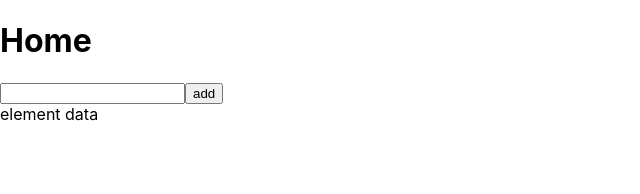
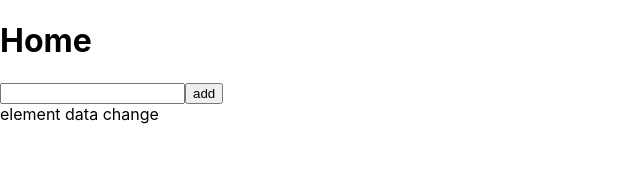
Before and after one commit to thirupathi210/Thirupathi, a React (Create React App) app: page /home in a window 1280 px wide. Shown: the top 194 px of the page, without its empty margins (0-640 px from the left). Built offline with nearby package versions, Linux system fonts and the light colour scheme.

Commit message:
upadates

```diff
--- a/src/Second.js
+++ b/src/Second.js
@@ -8,7 +8,7 @@ const Second=({todos,deleteHandler})=>{
             <h2 key={index}>{todo} &nbsp;<button onClick={()=>deleteHandler(index)}>Delete</button></h2>
         </div>
          ) )}
-         <div>element data</div>
+         <div>element data change</div>
         </div>
     )
 }
```
